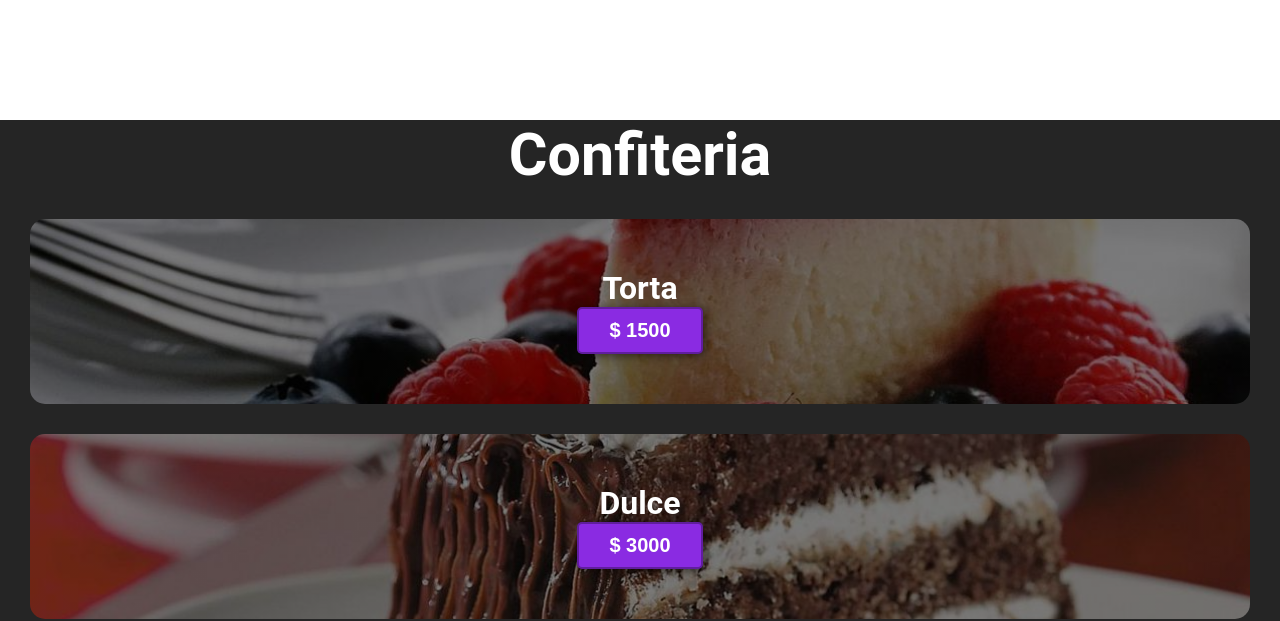
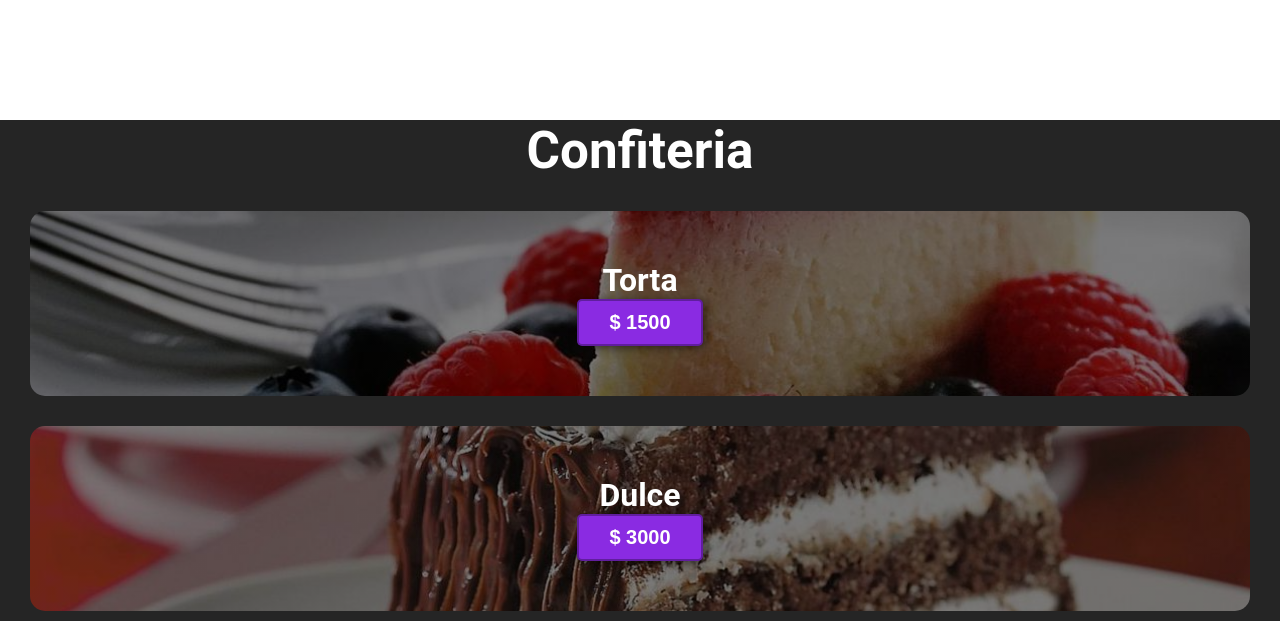
Before and after one commit to LgabrielO/Desarrollo-web1, a website: page index.html in a window 1280 px wide. Shown: the part 1580-2201 px from the top of the page. Drawn offline with Linux system fonts and the light colour scheme.

Commit message:
modificando archivos

```diff
--- a/Assets/sass/origen.scss
+++ b/Assets/sass/origen.scss
@@ -201,7 +201,7 @@ button {
     padding: 150px 12px;
   }
 
-  &h2 {
+  h2 {
     margin-top: 0;
     font-size: 3.2em;
   }
```
Also changed, not shown: Assets/Css/Styles.css.
